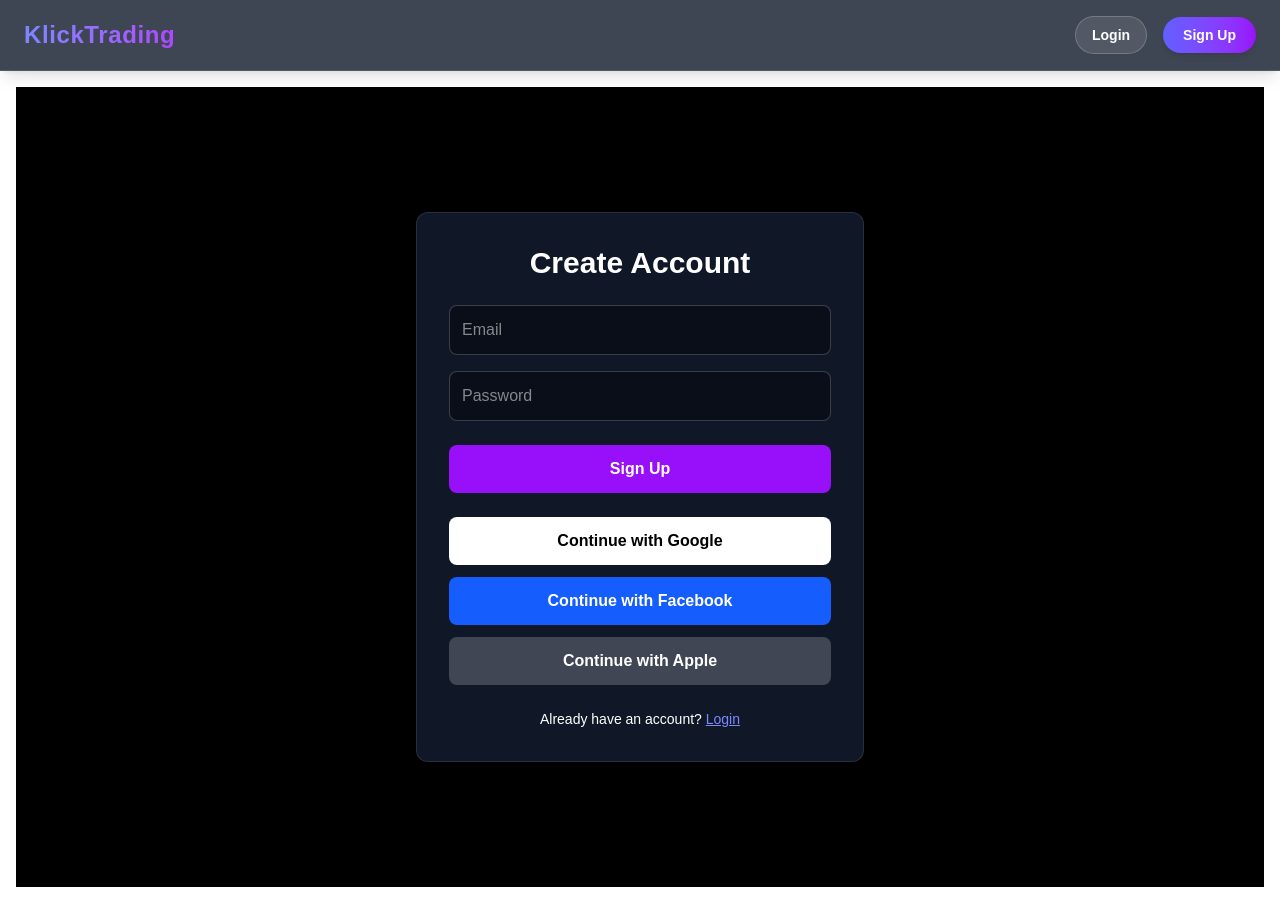
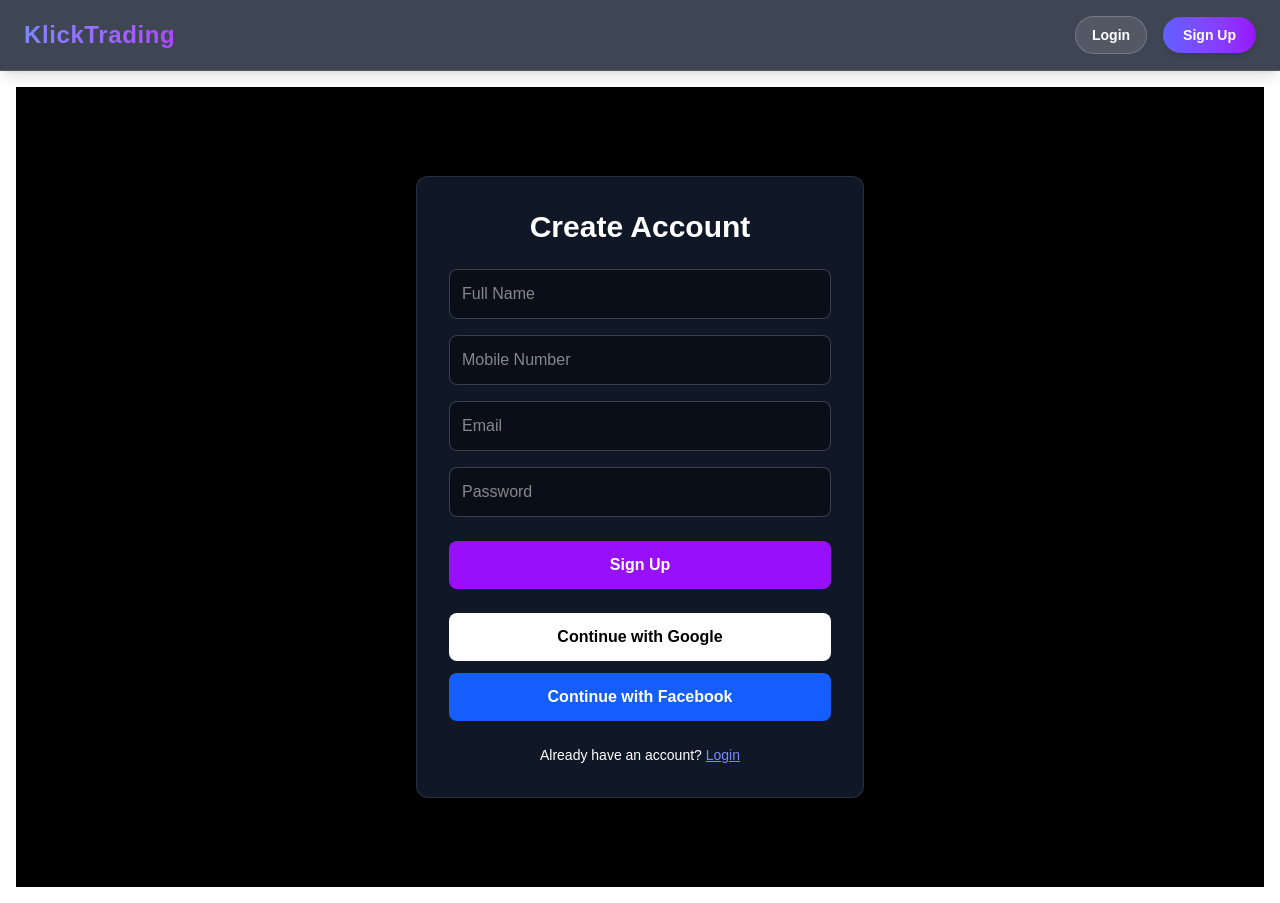
Before and after one commit to urbanmonk09/tradingmonk, a Next.js app: page /signup in a window 1280 px wide. Built offline with nearby package versions, Linux system fonts and the light colour scheme; no server answers.

Commit message:
SignUp Page Edit

```diff
--- a/app/signup/page.tsx
+++ b/app/signup/page.tsx
@@ -4,16 +4,20 @@ import React, { useState } from "react";
 import Link from "next/link";
 import {
   createUserWithEmailAndPassword,
+  updateProfile,
   signInWithPopup,
 } from "firebase/auth";
 import {
   auth,
   googleProvider,
   facebookProvider,
-  appleProvider,
 } from "@/firebase/firebase";
+import { db } from "@/firebase/firebase";
+import { doc, setDoc } from "firebase/firestore";
 
 export default function SignupPage() {
+  const [name, setName] = useState("");
+  const [mobile, setMobile] = useState("");
   const [email, setEmail] = useState("");
   const [password, setPassword] = useState("");
   const [error, setError] = useState("");
@@ -23,7 +27,19 @@ export default function SignupPage() {
     setError("");
 
     try {
-      await createUserWithEmailAndPassword(auth, email, password);
+      const userCred = await createUserWithEmailAndPassword(auth, email, password);
+
+      // Save name into Firebase auth
+      await updateProfile(userCred.user, { displayName: name });
+
+      // Save extra fields in Firestore
+      await setDoc(doc(db, "users", userCred.user.uid), {
+        name,
+        mobile,
+        email,
+        createdAt: Date.now(),
+      });
+
       window.location.href = "/";
     } catch (err: any) {
       setError(err.message);
@@ -33,7 +49,20 @@ export default function SignupPage() {
   async function oauthSignup(provider: any) {
     setError("");
     try {
-      await signInWithPopup(auth, provider);
+      const result = await signInWithPopup(auth, provider);
+
+      // Store user OAuth record in Firestore
+      await setDoc(
+        doc(db, "users", result.user.uid),
+        {
+          name: result.user.displayName,
+          mobile: "",
+          email: result.user.email,
+          createdAt: Date.now(),
+        },
+        { merge: true }
+      );
+
       window.location.href = "/";
     } catch (err: any) {
       setError(err.message);
@@ -50,6 +79,20 @@ export default function SignupPage() {
         )}
 
         <form onSubmit={handleSignup} className="flex flex-col gap-4">
+          <input
+            className="p-3 rounded-lg bg-black/40 border border-white/20"
+            placeholder="Full Name"
+            type="text"
+            onChange={(e) => setName(e.target.value)}
+          />
+
+          <input
+            className="p-3 rounded-lg bg-black/40 border border-white/20"
+            placeholder="Mobile Number"
+            type="tel"
+            onChange={(e) => setMobile(e.target.value)}
+          />
+
           <input
             className="p-3 rounded-lg bg-black/40 border border-white/20"
             placeholder="Email"
@@ -87,13 +130,6 @@ export default function SignupPage() {
           >
             Continue with Facebook
           </button>
-
-          <button
-            onClick={() => oauthSignup(appleProvider)}
-            className="w-full bg-white/20 py-3 rounded-lg font-semibold"
-          >
-            Continue with Apple
-          </button>
         </div>
 
         <p className="text-center mt-6 text-sm">
```
